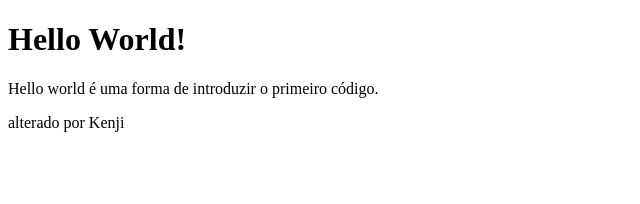
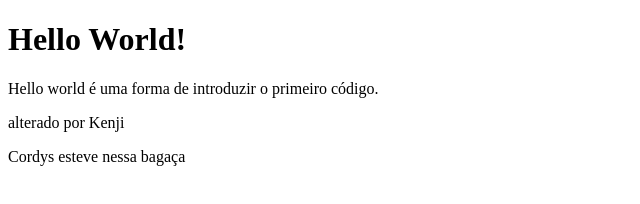
Before and after one commit to Juuh-Ribeiro/CI_CD, a plain HTML site: page index.html in a window 1280 px wide. Shown: the whole page, without its empty margins (0-640 px from the left). Drawn offline with Linux system fonts and the light colour scheme.

Commit message:
Cordys alteration

```diff
--- a/index.html
+++ b/index.html
@@ -13,6 +13,7 @@
     <div>
         <p> Hello world é uma forma de introduzir o primeiro código.</p>
         <p> alterado por Kenji</p>
+        <p> Cordys esteve nessa bagaça </p>
     </div>
 </body>
 </html>
```
